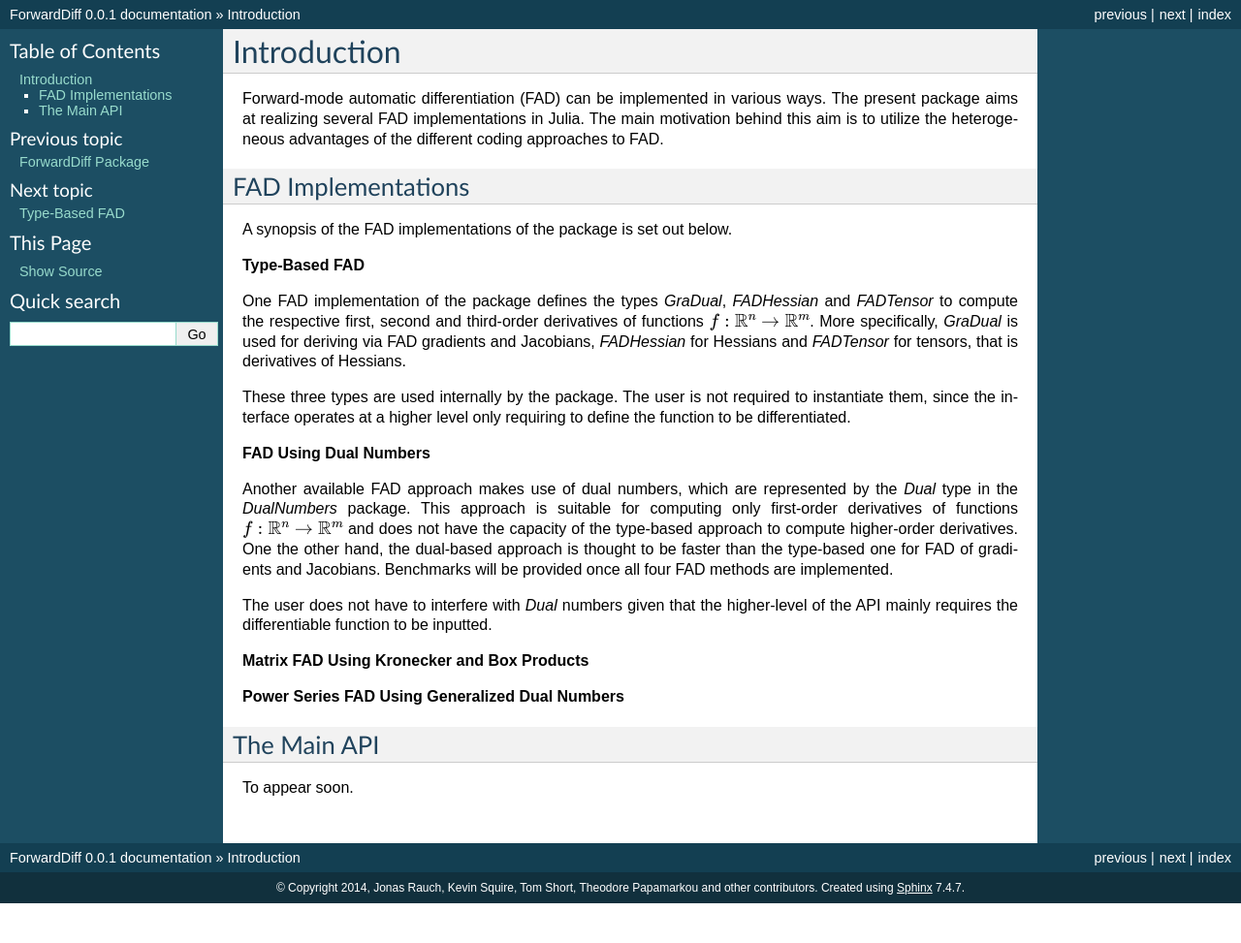
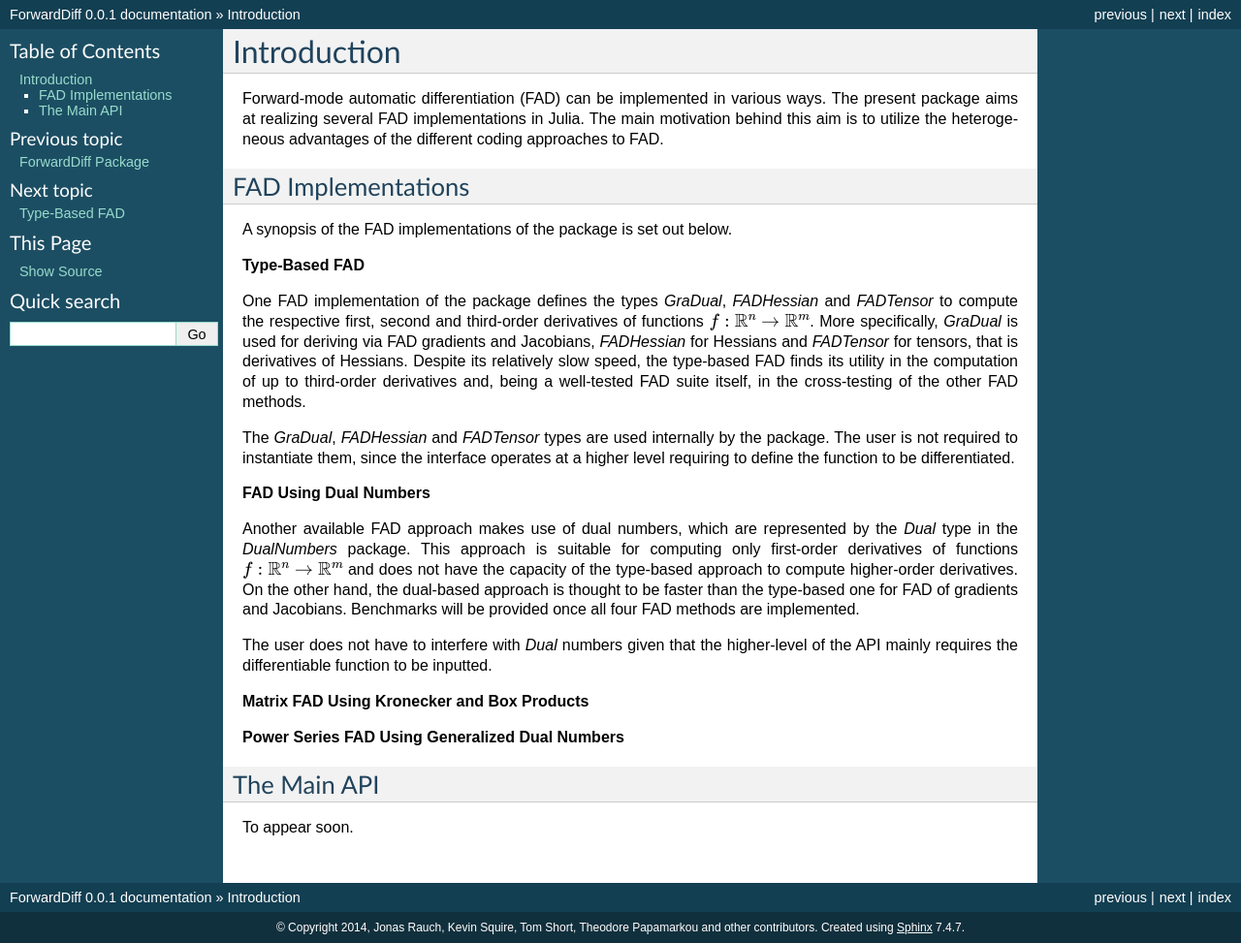
Before and after one commit to JuliaDiff/ForwardDiff.jl, a Sphinx documentation site: the page built from doc/source/intro.rst, in a window 1280 px wide. Shown: the whole page at 97% size. Built offline with Sphinx 7.4.7, drawn with Linux system fonts in a browser that asks for light colours; formulas are drawn with MathJax 3; before the commit the page ends 932 px from its top, so only the background shows below that.

Commit message:
Made corrections in the first section of intro in doc

```diff
--- a/doc/source/intro.rst
+++ b/doc/source/intro.rst
@@ -15,17 +15,19 @@ A synopsis of the FAD implementations of the package is set out below.
 One FAD implementation of the package defines the types *GraDual*, *FADHessian* and *FADTensor* to compute the
 respective first, second and third-order derivatives of functions :math:`f:\mathbb{R}^n\rightarrow\mathbb{R}^m`. More
 specifically, *GraDual* is used for deriving via FAD gradients and Jacobians, *FADHessian* for Hessians and *FADTensor*
-for tensors, that is derivatives of Hessians.
+for tensors, that is derivatives of Hessians. Despite its relatively slow speed, the type-based FAD finds its utility
+in the computation of up to third-order derivatives and, being a well-tested FAD suite itself, in the cross-testing of
+the other FAD methods.
 
-These three types are used internally by the package. The user is not required to instantiate them, since the interface
-operates at a higher level only requiring to define the function to be differentiated.
+The *GraDual*, *FADHessian* and *FADTensor* types are used internally by the package. The user is not required to
+instantiate them, since the interface operates at a higher level requiring to define the function to be differentiated.
 
 **FAD Using Dual Numbers**
 
 Another available FAD approach makes use of dual numbers, which are represented by the *Dual* type in the *DualNumbers*
 package. This approach is suitable for computing only first-order derivatives of functions
 :math:`f:\mathbb{R}^n\rightarrow\mathbb{R}^m` and does not have the capacity of the type-based approach to compute
-higher-order derivatives. One the other hand, the dual-based approach is thought to be faster than the type-based one
+higher-order derivatives. On the other hand, the dual-based approach is thought to be faster than the type-based one
 for FAD of gradients and Jacobians. Benchmarks will be provided once all four FAD methods are implemented.
 
 The user does not have to interfere with `Dual` numbers given that the higher-level of the API mainly requires the
```
